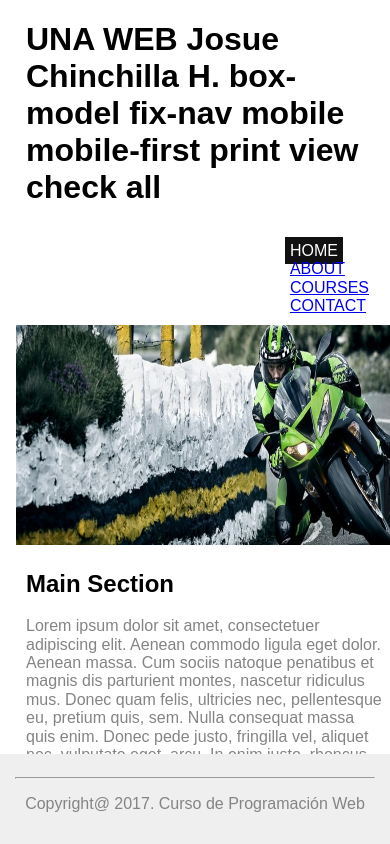
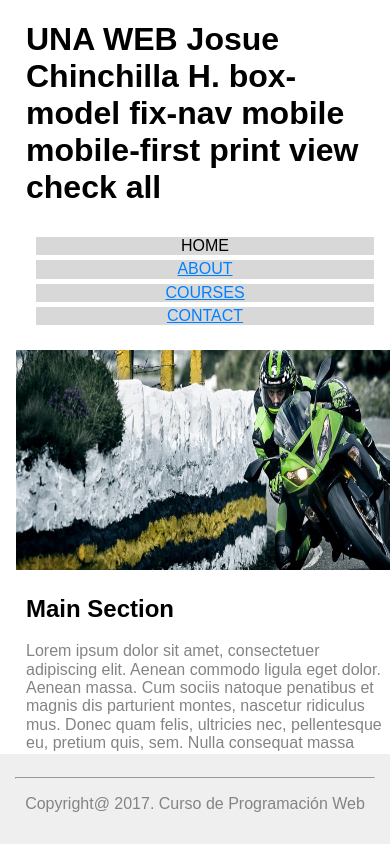
Before and after one commit to josuech28/exa, a plain HTML site: page html-css/index.html in a window 390 px wide. Drawn offline with Linux system fonts and the light colour scheme.

Commit message:
Changes to desktop first

```diff
--- a/html-css/styles/desktop_first.css
+++ b/html-css/styles/desktop_first.css
@@ -10,6 +10,10 @@
 	margin: 0 16px;
 }
 
+.col-main {
+	text-align: center;
+	width: 100%;
+}
 .col-header-1 {
  	width: 70%;
  	margin: 10px;
@@ -78,36 +82,26 @@ nav li a:hover:not(.active) {
 @media screen and (max-width: 720px){
 .row {
 	display: block;
-	width: 100%;
-}
-
-.col {
-	margin: 0 16px;
 }
 
 .col-header-1 {
  	width: 100%;
- 	margin: 10px;
 }
 
 .col-header-2 {
 	width: 100%;
- 	margin: 10px;
 }
 
 .col-content-1 {
  	width: 100%;
- 	margin: 10px;
 }
 
 .col-content-2 {
  	width: 100%;
- 	margin: 10px;
 }
 
 .col-content-3 {
  	width: 100%;
- 	margin: 10px;
 }
 
 .main-image {
@@ -115,20 +109,42 @@ nav li a:hover:not(.active) {
 	width: 440px;
 }
 .nav-top {
+	float: none;
 	margin-top: 5px;
 }
 
  nav li {
  	display: block;
+ 	background: #D8D8D8;
+ 	text-align: center;
+ 	margin-bottom: 5px;
+ 	margin: : 5px;
 }
 nav li a {
+	color: #0080FF;
 	border-right: none;
+	text-align: center;
+}
+
+nav li:hover:not(.active) {
+    background-color: #6E6E6E;
+    color: white;
+}
+nav li a:hover:not(.active) {
+    background-color: transparent;
+    color: white;
+}
+.tab-active {
+	color: black;
+	text-decoration: none;
+	background-color: transparent;
 }
 .botton-nav {
 	display: none;
 }
 .col-main {
 	width: 100%;
+	text-align: center;
 }
 
 }
```
